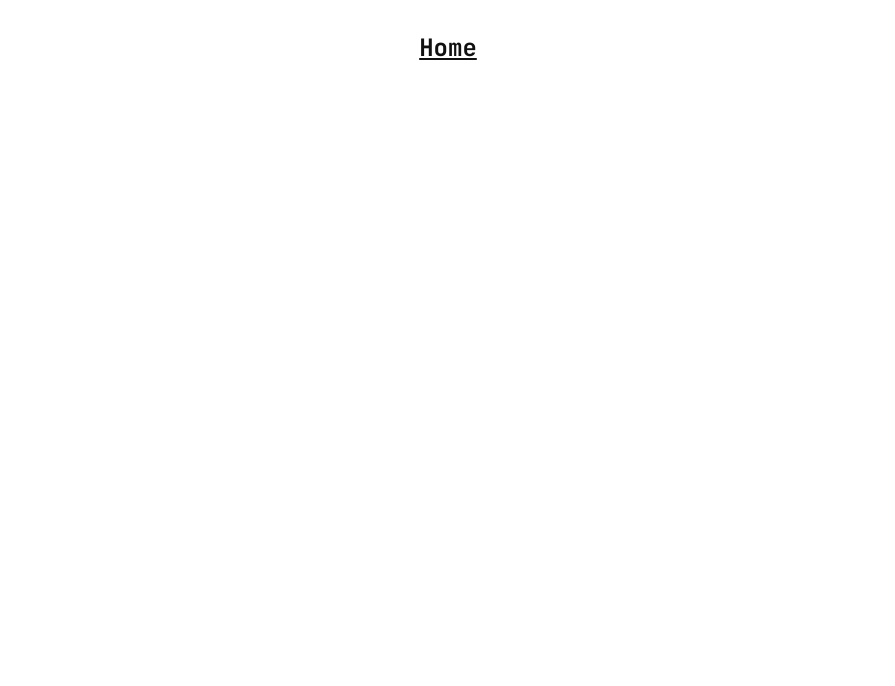
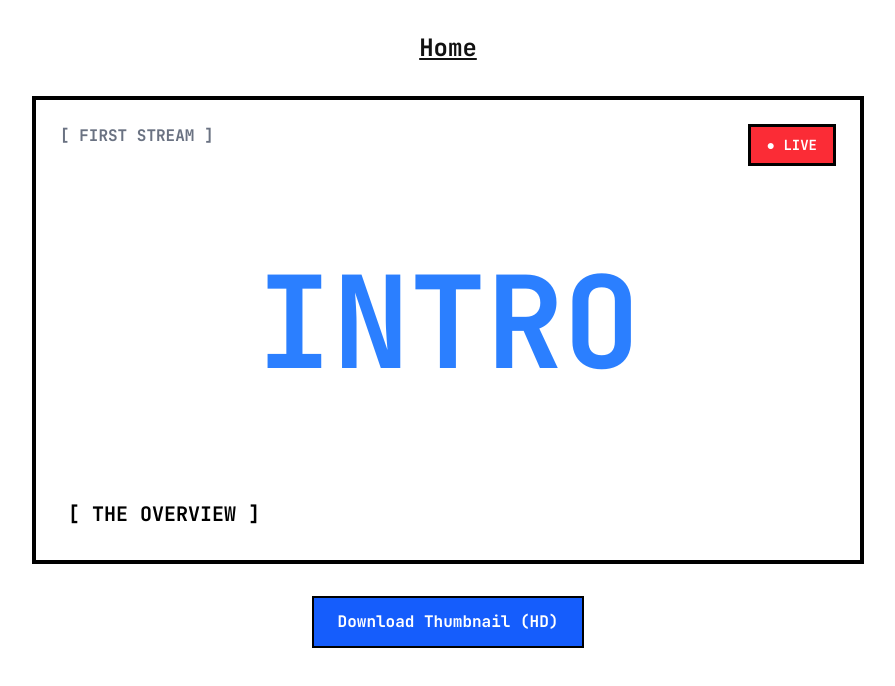
Before and after one commit to implabinash/thumbnails, a SvelteKit app: page /demo in a window 1280 px wide. Shown: the top 686 px of the page, without its empty margins (192-1087 px from the left). Built offline with nearby package versions, Linux system fonts and the light colour scheme.

Commit message:
feat: downlaod button

```diff
--- a/package.json
+++ b/package.json
@@ -34,5 +34,8 @@
 		"typescript": "^5.9.3",
 		"typescript-eslint": "^8.47.0",
 		"vite": "^7.2.2"
+	},
+	"dependencies": {
+		"html-to-image": "^1.11.13"
 	}
 }
--- a/src/routes/demo/+page.svelte
+++ b/src/routes/demo/+page.svelte
@@ -1,5 +1,26 @@
 <script lang="ts">
 	import { resolve } from '$app/paths';
+	import * as htmlToImage from 'html-to-image';
+
+	let thumbnailEl: HTMLElement | null = null;
+
+	async function downloadThumbnail() {
+		if (!thumbnailEl) return;
+
+		try {
+			const dataUrl = await htmlToImage.toPng(thumbnailEl, {
+				quality: 1,
+				pixelRatio: 3
+			});
+
+			const link = document.createElement('a');
+			link.download = 'thumbnail.png';
+			link.href = dataUrl;
+			link.click();
+		} catch (e) {
+			console.error('Thumbnail export error:', e);
+		}
+	}
 </script>
 
 <section class="max-w-4xl mx-auto p-8 space-y-8">
@@ -10,5 +31,32 @@
 		>
 	</div>
 
+	<!-- bind:this={thumbnailEl} -->
 	<!-- Thumbnail -->
+	<div
+		bind:this={thumbnailEl}
+		class="w-full aspect-video bg-white border-4 border-black relative overflow-hidden"
+	>
+		<div class="absolute top-6 left-6 text-gray-500 text-base">[ FIRST STREAM ]</div>
+
+		<div class="absolute top-6 right-6 bg-red-500 text-white px-4 py-2 border-3 border-black">
+			<div class="text-sm">● LIVE</div>
+		</div>
+
+		<div class="absolute inset-0 flex flex-col items-center justify-center">
+			<div class="text-blue-500 text-9xl mb-4 uppercase">Intro</div>
+		</div>
+
+		<div class="absolute bottom-8 left-8 text-black text-xl">[ THE OVERVIEW ]</div>
+	</div>
+
+	<!-- Download button -->
+	<div class="text-center">
+		<button
+			on:click={downloadThumbnail}
+			class="px-6 py-3 bg-blue-600 text-white border-2 border-black cursor-pointer hover:bg-blue-700"
+		>
+			Download Thumbnail (HD)
+		</button>
+	</div>
 </section>
```
Also changed, not shown: 1 other file (tests, documents, lock files or other folders).
